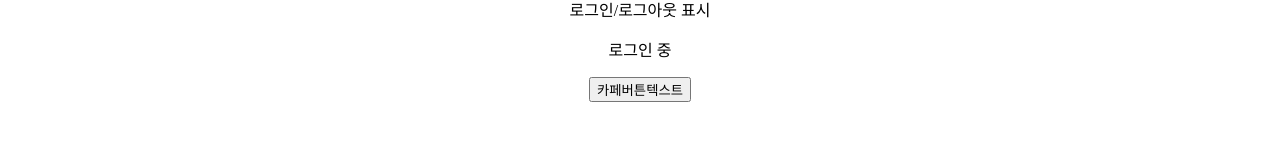
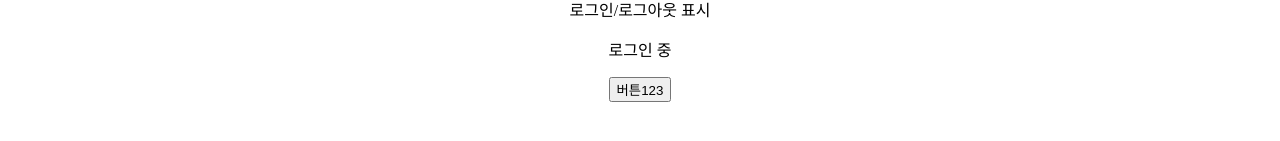
Before and after one commit to domino3333/react-diy, a React (Vite) app in the folder prac01/: page / in a window 1280 px wide. Shown: the part 281-422 px from the top of the page. Built offline with nearby package versions, Linux system fonts and the light colour scheme.

Commit message:
alert 띄우기 /  태그의 속성에서 두 줄 식을 써도 되네

```diff
--- a/prac01/src/App.jsx
+++ b/prac01/src/App.jsx
@@ -6,11 +6,12 @@ import Main from './components/Main'
 
 function App() {
 
+
   return (
     <>
       <Header />
       <Main/>
-      <CafeButton text={"카페버튼텍스트"}/>
+      <CafeButton text={'텍스트입니다'}/>
     </>
   )
 }
--- a/prac01/src/components/CafeButton.jsx
+++ b/prac01/src/components/CafeButton.jsx
@@ -1,10 +1,21 @@
 
-const CafeButton= ({text, img})=>{
+const CafeButton = ({text}) => {
+
+    // const onClickButton = (e) => {
+    //     console.log(e);
+    //     alert(e.target.value);
+    // }
 
 
-    return(
+
+
+
+    return (
         <>
-            <button type="button">{text}</button>
+            <button type="button" onClick={()=>{
+                console.log(text)
+                alert(text)
+                }}>버튼123</button>
         </>
     )
 }
```
